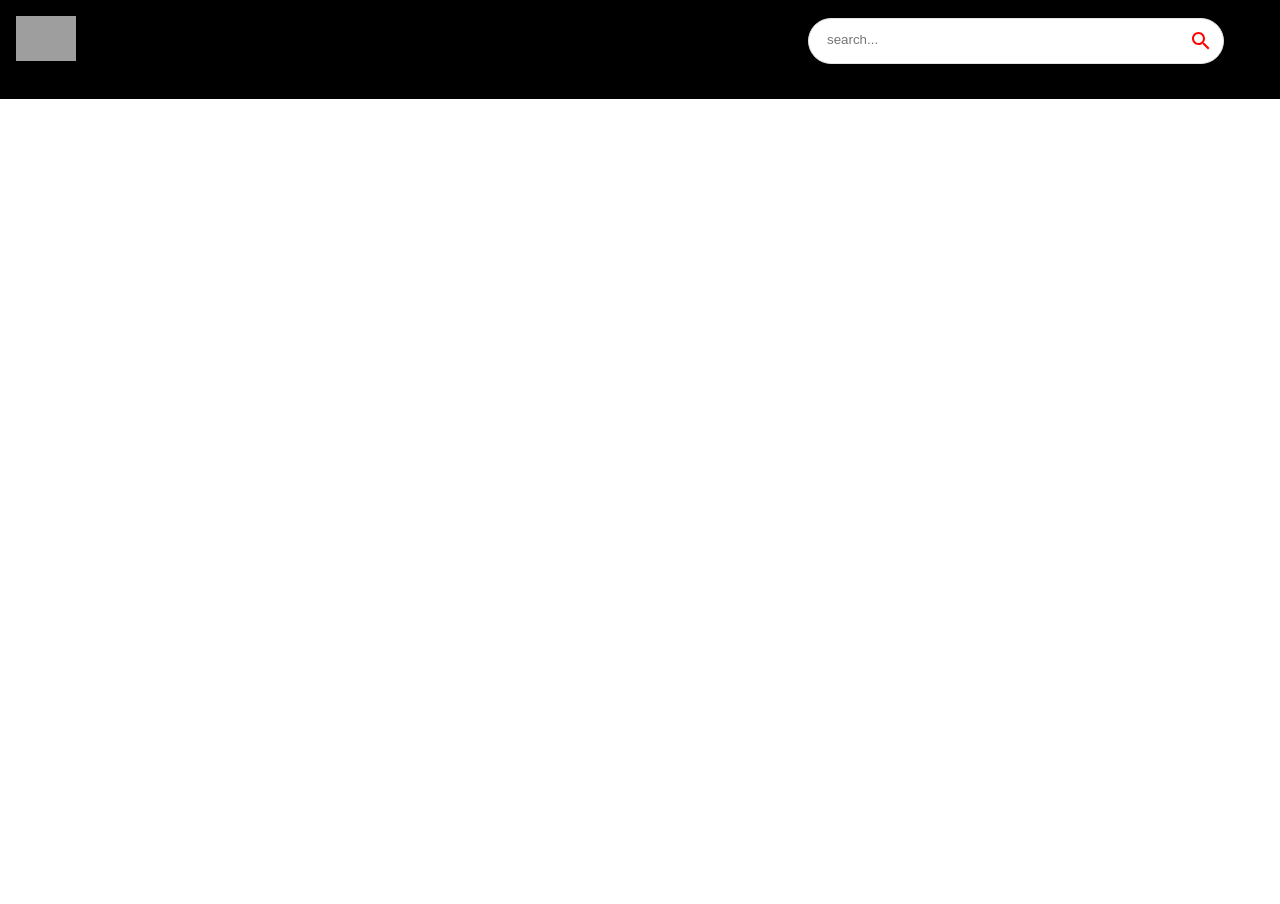
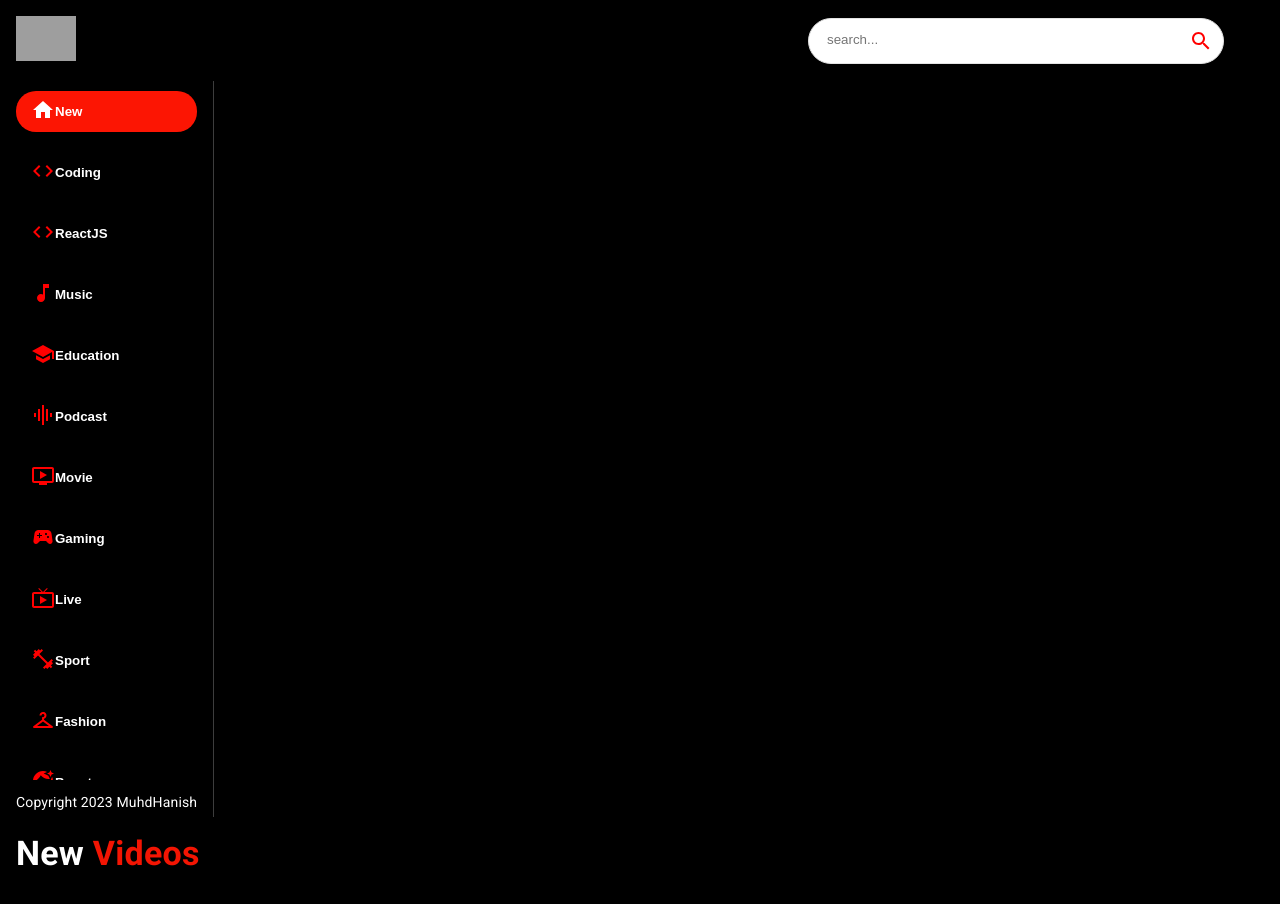
Before and after one commit to MuhdHanish/Youtube-React-app, a React (Create React App) app: page / in a window 1280 px wide. Shown: the top 904 px of the page. Before the commit the page ends 800 px from the top, so only its background shows below. Built offline with nearby package versions, Linux system fonts and the light colour scheme; no server answers; grey boxes are pictures that could not be loaded.

Commit message:
axios configration completed selected category maked dynamic

```diff
--- a/package.json
+++ b/package.json
@@ -8,6 +8,7 @@
     "@mui/icons-material": "^5.8.4",
     "@mui/material": "^5.9.3",
     "axios": "^0.27.2",
+    "dotenv": "^16.0.3",
     "react": "^18.2.0",
     "react-dom": "^18.2.0",
     "react-player": "^2.10.1",
--- a/src/components/Feed.jsx
+++ b/src/components/Feed.jsx
@@ -1,9 +1,56 @@
-import React from 'react'
+import React, { useEffect, useState } from "react";
+import {Box, Stack, Typography } from "@mui/material";
+
+import SideBar from "./SideBar";
+import Videos from "./Videos";
+
+import { fetchFromAPI } from "../utils/fetchFromAPI";
 
 const Feed = () => {
+
+  const [selectedCategory,setSelectedCategory] = useState('New');
+
+ useEffect(()=>{
+   fetchFromAPI(`search?part=snippet&q=${selectedCategory}`)
+ },[selectedCategory]);
+
   return (
-    <div>Feed</div>
-  )
-}
+    <>
+      <Stack sx={{ flexDirection: { sx: "column", md: "row" } }}>
+        <Box
+          sx={{
+            height: { sx: "auto", md: "92vh" },
+            borderRight: "1px solid #3d3d3d",
+            px: { sx: 0, md: 2 },
+          }}
+        >
+          <SideBar
+          selectedCategory = {selectedCategory} setSelectedCategory = {setSelectedCategory}
+          />
+          <Typography
+            className="copyright"
+            variant="body2"
+            sx={{ mt: 1.5, color: "#fff" }}
+          >
+            Copyright 2023 MuhdHanish
+          </Typography>
+        </Box>
+      </Stack>
+      <Box p={2} sx={{overflowY:'auto',height:'90vh',flex:2}}>
+        <Typography
+          variant="h4"
+          fontWeight="bold"
+          mb={2}
+          sx={{
+            color: "#fff",
+          }}
+        >
+          {selectedCategory} <span style={{color:'#F31503'}}>Videos</span>
+        </Typography>
+        <Videos videos={[]}/>
+      </Box>
+    </>
+  );
+};
 
-export default Feed
+export default Feed;
--- /dev/null
+++ b/src/components/SideBar.jsx
@@ -0,0 +1,33 @@
+import React from "react";
+import { Stack } from "@mui/material";
+import { categories } from "../utils/constants";
+
+const SideBar = ({selectedCategory,setSelectedCategory}) => {
+  return (
+    <Stack
+      direction="row"
+      sx={{
+        overflowY: "auto",
+        height: { sx: "auto", md: "95%" },
+        flexDirection: { md: "column" },
+      }}
+    >
+      {categories.map((category) => (
+        <button
+          className="category-btn"
+          onClick={() => setSelectedCategory(category.name)}
+          style={{
+            backgroundColor: category.name === selectedCategory && "#FC1503",
+            color: "white",
+          }}
+          key={category.name}
+        >
+          <span style={{color:category.name===selectedCategory?'white':'red'}}>{category.icon}</span>
+          <span>{category.name}</span>
+        </button>
+      ))}
+    </Stack>
+  );
+};
+
+export default SideBar;
--- /dev/null
+++ b/src/components/Videos.jsx
@@ -0,0 +1,9 @@
+import React from 'react'
+
+const Videos = () => {
+  return (
+    <div>Videos</div>
+  )
+}
+
+export default Videos
--- a/src/components/index.js
+++ b/src/components/index.js
@@ -4,3 +4,5 @@
 export {default as ChannelDetail} from "./ChannelDetail"
 export {default as SearchFeed} from "./SearchFeed"
 export {default as SearchBar} from "./SearchBar"
+export {default as Sidebar} from "./SideBar"
+export {default as Videos} from "./Videos"
--- a/src/utils/constants.js
+++ b/src/utils/constants.js
@@ -16,10 +16,8 @@
 
 export const categories = [
   { name: 'New', icon: <HomeIcon />, },
-  { name: 'JS Mastery', icon: <CodeIcon />, },
   { name: 'Coding', icon: <CodeIcon />, },
   { name: 'ReactJS', icon: <CodeIcon />, },
-  { name: 'NextJS', icon: <CodeIcon />, },
   { name: 'Music', icon: <MusicNoteIcon /> },
   { name: 'Education', icon: <SchoolIcon />, },
   { name: 'Podcast', icon: <GraphicEqIcon />, },
--- /dev/null
+++ b/src/utils/fetchFromAPI.js
@@ -0,0 +1,22 @@
+import axios from 'axios'
+
+const  BASE_URL = 'https://youtube-v31.p.rapidapi.com'
+
+const options = {
+ params: {
+  maxResults:'50'
+ },
+ headers: {
+   'X-RapidAPI-Key': process.env.REACT_APP_YT_API_KEY ,
+   'X-RapidAPI-Host': 'youtube-v31.p.rapidapi.com'
+ }
+};
+
+export const fetchFromAPI  = async (url) =>{
+  try {
+    const {data} = await axios.get(`${BASE_URL}/${url}`,options)
+    return data
+  } catch (error) {
+    console.error(error)
+  }
+}
```
Also changed, not shown: 2 other files (tests, documents, lock files or other folders).
